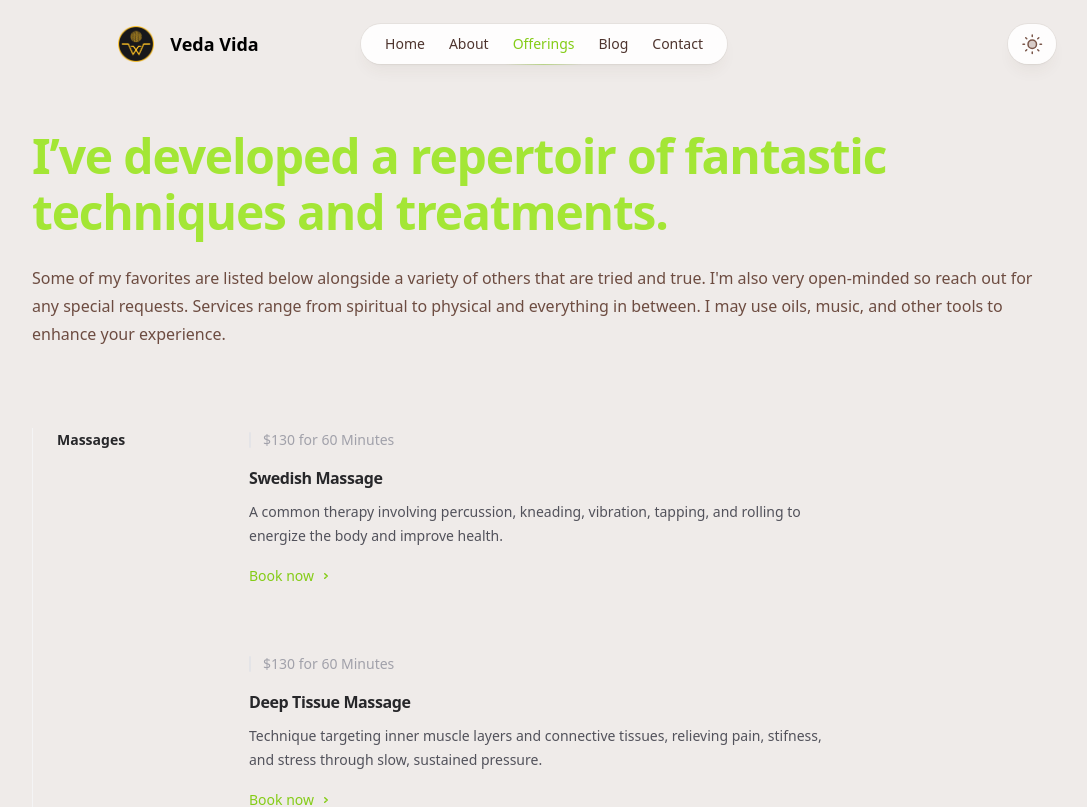
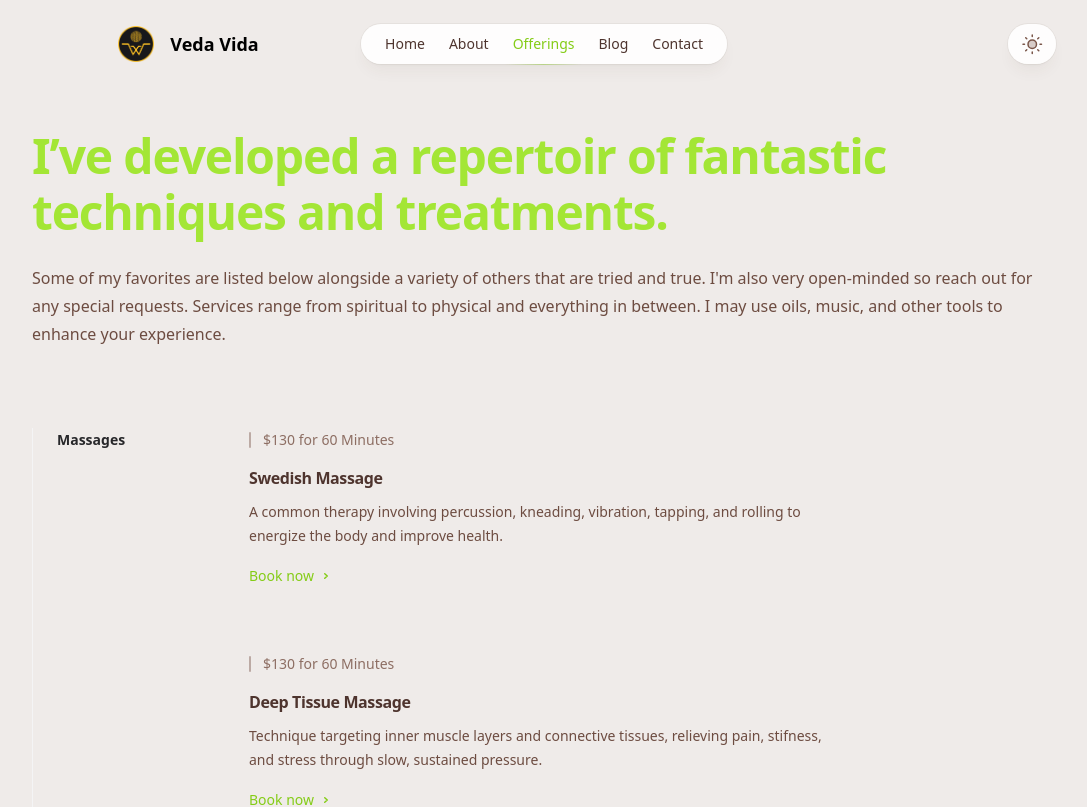
Before and after one commit to cv-us/vv, a Next.js app: page /offerings in a window 1280 px wide. Shown: the top 807 px of the page, without its empty margins (96-1183 px from the left). Built offline with nearby package versions, Linux system fonts and the light colour scheme.

Commit message:
eyebrows and colors

```diff
--- a/src/app/blog/page.jsx
+++ b/src/app/blog/page.jsx
@@ -46,7 +46,7 @@ export default async function ArticlesIndex() {
       title="Writings on massage, spirituality, and life experiences."
       intro="All of my long form writing on Ayurveda, massage therapy, and the human body. Plus, a few recounts of some of my favorite adventures."
     >
-      <div className="md:border-l md:border-zinc-100 md:pl-6 md:dark:border-zinc-700/40">
+      <div className="md:border-l md:border-brown-100 md:pl-6 md:dark:border-brown-700/40">
         <div className="flex max-w-3xl flex-col space-y-16">
           {articles.map((article) => (
             <Article key={article.slug} article={article} />
--- a/src/components/Card.jsx
+++ b/src/components/Card.jsx
@@ -42,7 +42,7 @@ Card.Title = function CardTitle({ as, href, children }) {
   let Component = as ?? 'h2'
 
   return (
-    <Component className="text-base font-semibold tracking-tight text-zinc-800 dark:text-zinc-100">
+    <Component className="text-base font-semibold tracking-tight text-brown-800 dark:text-brown-100">
       {href ? <Card.Link href={href}>{children}</Card.Link> : children}
     </Component>
   )
@@ -50,7 +50,7 @@ Card.Title = function CardTitle({ as, href, children }) {
 
 Card.Description = function CardDescription({ children }) {
   return (
-    <p className="relative z-10 mt-2 text-sm text-zinc-600 dark:text-zinc-400">
+    <p className="relative z-10 mt-2 text-sm text-brown-600 dark:text-brown-300">
       {children}
     </p>
   )
@@ -81,7 +81,7 @@ Card.Eyebrow = function CardEyebrow({
     <Component
       className={clsx(
         className,
-        'relative z-10 order-first mb-3 flex items-center text-sm text-zinc-400 dark:text-zinc-500',
+        'relative z-10 order-first mb-3 flex items-center text-sm text-brown-400 dark:text-brown-500',
         decorate && 'pl-3.5',
       )}
       {...props}
@@ -91,7 +91,7 @@ Card.Eyebrow = function CardEyebrow({
           className="absolute inset-y-0 left-0 flex items-center"
           aria-hidden="true"
         >
-          <span className="h-4 w-0.5 rounded-full bg-zinc-200 dark:bg-zinc-500" />
+          <span className="h-4 w-0.5 rounded-full bg-brown-200 dark:bg-brown-500" />
         </span>
       )}
       {children}
```
